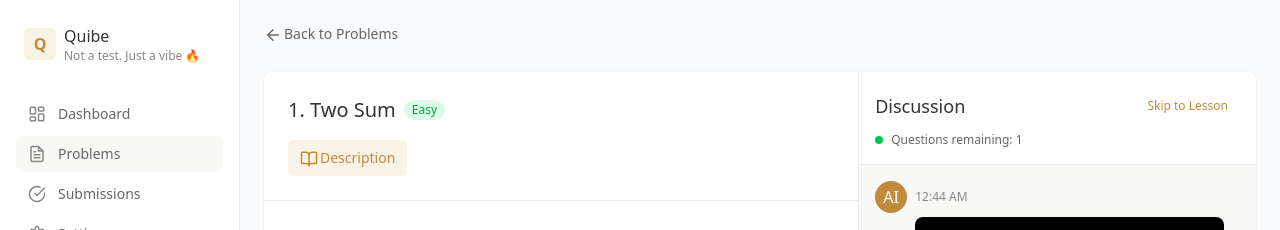
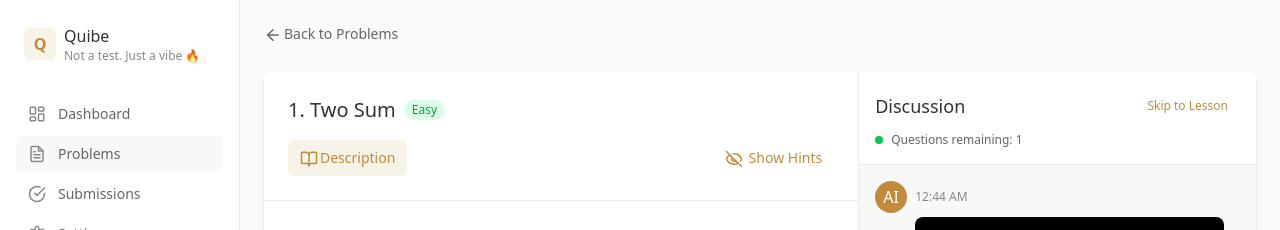
Before and after one commit to dygma0/moco-frontend, a React app: page /problems/1 in a window 1280 px wide. Shown: the top 230 px of the page. Built offline with nearby package versions, Linux system fonts and the light colour scheme; the HTML template or start-up script is replaced by a standard one.

Commit message:
feat: 힌트 표시 버튼 추가

```diff
--- a/src/components/problems/ProblemDescription.tsx
+++ b/src/components/problems/ProblemDescription.tsx
@@ -11,8 +11,13 @@ interface ProblemDescriptionProps {
 
 export function ProblemDescription({ problem }: ProblemDescriptionProps) {
 	const [activeTab, setActiveTab] = useState("description");
+	const [showHints, setShowHints] = useState(false);
 	const tabId = "problem-description-tab";
 	const panelId = "problem-description-panel";
+
+	const toggleHints = () => {
+		setShowHints(prev => !prev);
+	};
 
 	return (
 		<section
@@ -49,7 +54,7 @@ export function ProblemDescription({ problem }: ProblemDescriptionProps) {
 						<div
 							role="tablist"
 							aria-orientation="horizontal"
-							className="inline-flex items-center rounded-md text-muted-foreground bg-transparent w-full justify-start h-auto p-0"
+							className="rounded-md text-muted-foreground bg-transparent w-full justify-start h-auto p-0 flex items-center"
 						>
 							<button
 								type="button"
@@ -72,6 +77,35 @@ export function ProblemDescription({ problem }: ProblemDescriptionProps) {
 									Description
 								</span>
 							</button>
+							<div className="ml-auto">
+								<button
+									className="flex items-center gap-1 py-2 px-3 rounded-md text-sm font-medium text-[#c28b3b] hover:bg-[#f8f8f6]"
+									onClick={toggleHints}
+									aria-pressed={showHints}
+									aria-label={showHints ? "Hide hints" : "Show hints"}
+								>
+									<Icon
+										id="eyeIcon"
+										title={showHints ? "Hide hints" : "Show hints"}
+										className="h-4 w-4 mr-1"
+									>
+										{showHints ? (
+											<>
+												<path d="M2.062 12.348a1 1 0 0 1 0-.696 10.75 10.75 0 0 1 19.876 0 1 1 0 0 1 0 .696 10.75 10.75 0 0 1-19.876 0"></path>
+												<circle cx="12" cy="12" r="3"></circle>
+											</>
+										) : (
+											<>
+												<path d="M10.733 5.076a10.744 10.744 0 0 1 11.205 6.575 1 1 0 0 1 0 .696 10.747 10.747 0 0 1-1.444 2.49"></path>
+												<path d="M14.084 14.158a3 3 0 0 1-4.242-4.242"></path>
+												<path d="M17.479 17.499a10.75 10.75 0 0 1-15.417-5.151 1 1 0 0 1 0-.696 10.75 10.75 0 0 1 4.446-5.143"></path>
+												<path d="m2 2 20 20"></path>
+											</>
+										)}
+									</Icon>
+									{showHints ? "Hide Hints" : "Show Hints"}
+								</button>
+							</div>
 						</div>
 					</nav>
 				</header>
@@ -114,7 +148,7 @@ export function ProblemDescription({ problem }: ProblemDescriptionProps) {
 									items={problem.constraints}
 								/>
 
-								{problem.hints && (
+								{problem.hints && showHints && (
 									<ProblemListSection
 										id="hints-heading"
 										title="Hints"
```
